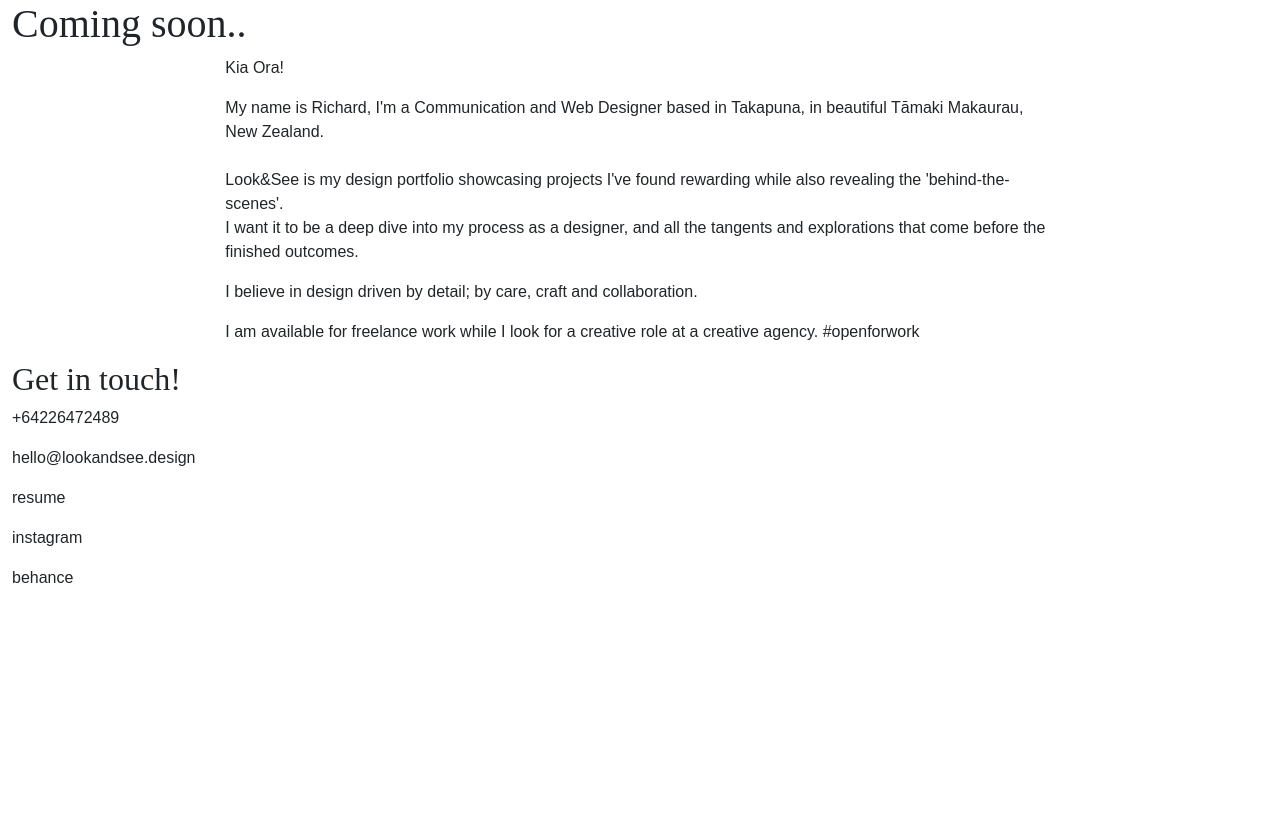
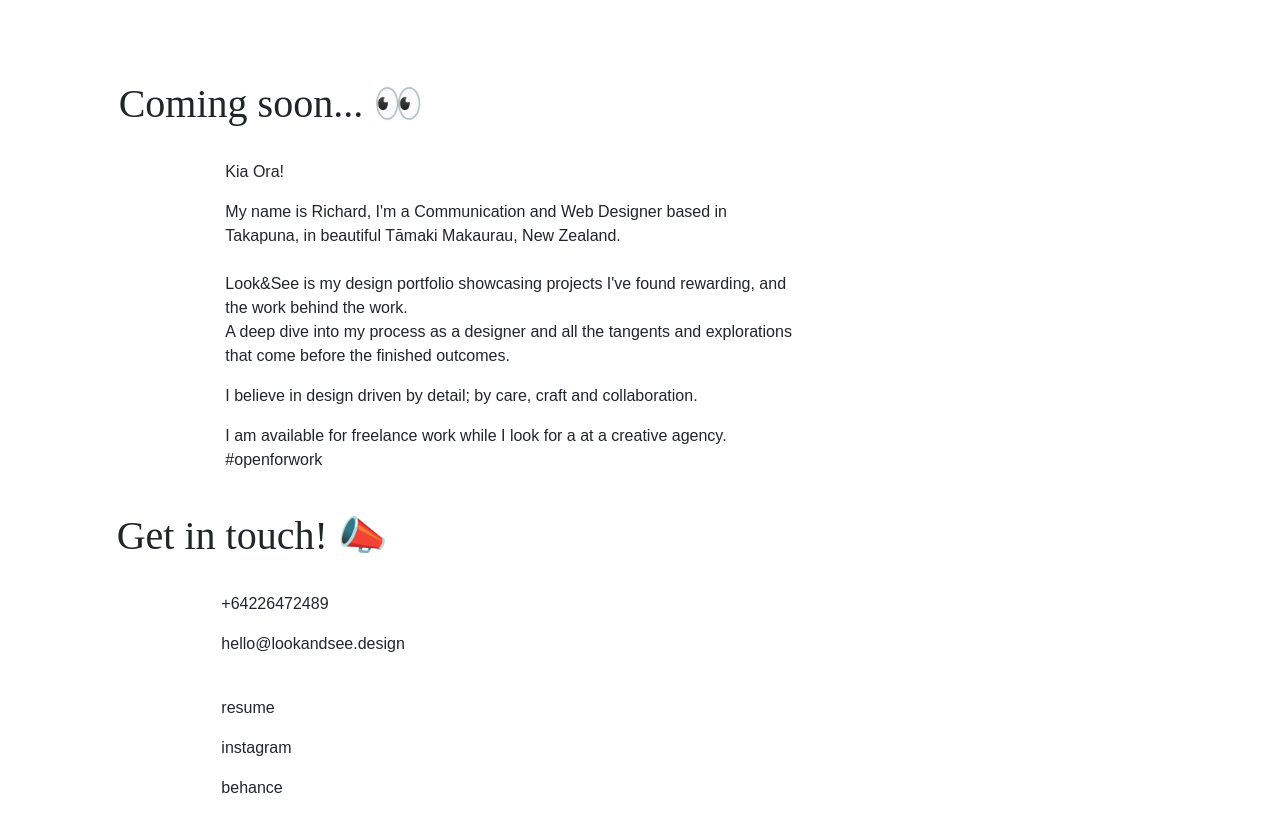
Before and after one commit to richardroach-ux/looknsee, a JavaScript app: page / in a window 1280 px wide. Built offline with nearby package versions, Linux system fonts and the light colour scheme; the HTML template or start-up script is replaced by a standard one; a web font is replaced by a local one.

Commit message:
Added emoji :).

```diff
--- a/src/App.js
+++ b/src/App.js
@@ -1,29 +1,36 @@
 import { Container, Row, Col } from 'react-bootstrap';
+import 'bootstrap/dist/css/bootstrap.min.css';
 function App() {
   return (
     // Landing Page
     <Container fluid>
+      <Row className='header-spacer'/>
       <Row>
-        <Col>
-        <h1>Coming soon..</h1></Col>
+        <Col xs={{offset: 1}}>
+        <h1>Coming soon... 👀</h1>
+        </Col>
       </Row>
       <Row>
         <Col xs={12} sm={{span: 8, offset: 2}}>
+        <br></br>
           <p>Kia Ora!</p>
           <p>My name is Richard, I'm a Communication and Web Designer based in Takapuna, in beautiful Tāmaki Makaurau, New Zealand.
-          <br></br><br></br>Look&See is my design portfolio showcasing projects I've found rewarding while also revealing the 'behind-the-scenes'.
-          <br></br>I want it to be a deep dive into my process as a designer, and all the tangents and explorations that come before the finished outcomes.</p>
+          <br></br><br></br>Look&See is my design portfolio showcasing projects I've found rewarding, and the work behind the work.
+          <br></br>A deep dive into my process as a designer and all the tangents and explorations that come before the finished outcomes.</p>
           <p>I believe in design driven by detail; by care, craft and collaboration.</p>
           {/* <p>Graduating from Auckland University of Technology with a Bachelor of Communication Design in 2018, I recently returned to study and am completing a Diploma of Web and User Experience Design at Yoobee Colleges, and a Diploma of Web Development at Whitecliffe.</p> */}
-          <p>I am available for freelance work while I look for a creative role at a creative agency. #openforwork</p>
+          <p>I am available for freelance work while I look for a at a creative agency. <br></br>#openforwork</p>
+          <br></br>
         </Col>
       </Row>
-      <Col>
-      <h2>Get in touch!</h2>
-      <p>+64226472489</p>
-      <p>hello@lookandsee.design</p>
+      <Col xs={{offset: 1}}>
+      <h1>Get in touch! 📣</h1>
       </Col>
-      <Col>
+      <Col xs={12} sm={{span: 8, offset: 2}}>
+        <br></br>
+        <p>+64226472489</p>
+        <p>hello@lookandsee.design</p>
+        <br></br>
         <a><p>resume</p></a>
         <a><p>instagram</p></a>
         <a><p>behance</p></a>
--- a/src/index.css
+++ b/src/index.css
@@ -10,4 +10,8 @@ p {
   font-family: work-sans, sans-serif;
   font-weight: 400;
   font-style: normal;
+  max-width: 65ch;
 }
+.header-spacer {
+  height: 10vh;
+}
```
